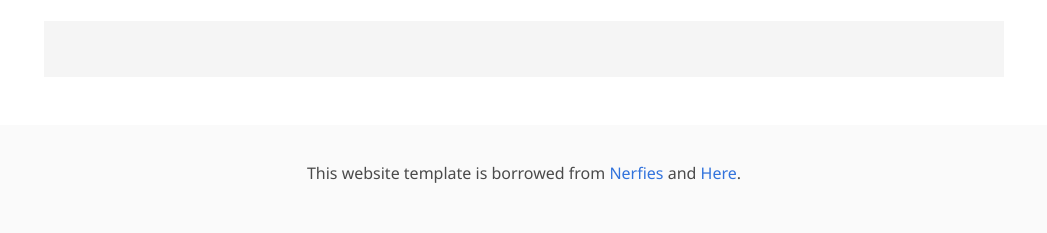
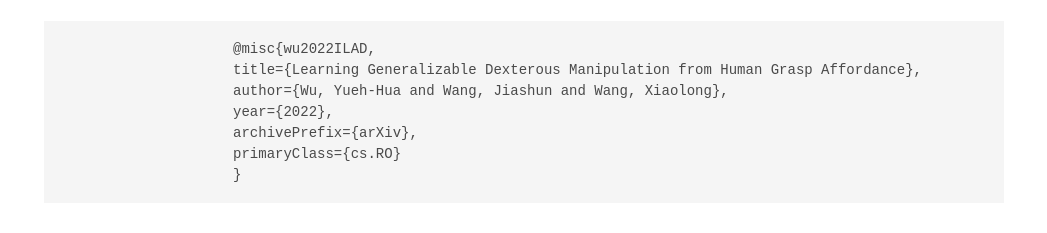
Before and after one commit to kristery/ILAD, a plain HTML site: page index.html in a window 1280 px wide. Shown: the part 7961-8194 px from the top of the page, without its empty margins (116-1163 px from the left). Drawn offline with nearby package versions, Linux system fonts and the light colour scheme; some packages are replaced by stand-ins of ours; some icons are missing; a web font is replaced by a local one.

Commit message:
[add] bibtex

```diff
--- a/index.html
+++ b/index.html
@@ -302,8 +302,13 @@
 <section class="section" id="BibTeX">
   <div class="container is-max-desktop content">
     <h2 class="title">BibTeX</h2>
-    <pre><code>
-</code></pre>
+    <pre><code>                    @misc{wu2022ILAD,
+                    title={Learning Generalizable Dexterous Manipulation from Human Grasp Affordance},
+                    author={Wu, Yueh-Hua and Wang, Jiashun and Wang, Xiaolong},
+                    year={2022},
+                    archivePrefix={arXiv},
+                    primaryClass={cs.RO}
+                    }</code></pre>
   </div>
 </section>
 
```
